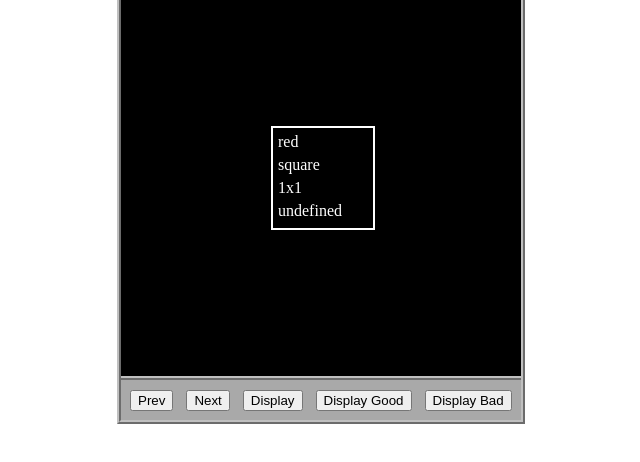
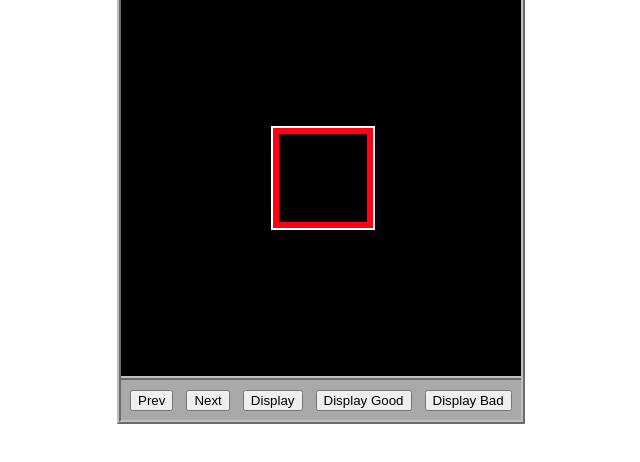
Before and after one commit to lel2324/lel2324.github.io, a plain HTML site: page asd-projects/data-shapes/index.html in a window 1280 px wide. Both pictures are taken after a click on the button "Display". Shown: the part 80-542 px from the top of the page, without its empty margins (319-959 px from the left). Drawn offline with nearby package versions, Linux system fonts and the light colour scheme.

Commit message:
added shapes to display

```diff
--- a/asd-projects/data-shapes/index.js
+++ b/asd-projects/data-shapes/index.js
@@ -38,16 +38,37 @@ $(document).ready(function () {
   /////////////////////////////////////////////////
 
   // TODO 1: create a new shape object and add it to the array
-
-
+  var shape = {
+    'color': 'blue',
+    'shape': 'circle',
+    'repeat': 3
+  }
+dataShapes.push(shape)
   // TODO 2: add a new property to all data shapes
-
+  for(var i = 0; i < dataShapes.length; i++){
+    var currentShape = dataShapes[i]
+    if(currentShape.color === 'red'){
+      currentShape.goodBehavior = 'bounce'
+    }
+    else if(currentShape.color === 'blue'){
+      currentShape.goodBehavior = 'blink'
+    }
+    else{
+      currentShape.goodBehavior = 'spin'
+    }
+  }
 
   // TODO 3-a: add a function that handles the static display type
-
+  function handleStatic(data){
+    setBackgroundWithObject(data)
+    animationDetails.displayType = 1
+  }
 
   // TODO 4-a: add a function that handles the good display type
-
+  function handleGood(color, shape, repeat){
+    setBackgroundWithObject(color, shape, repeat)
+    animationDeails.displayType = 2
+  }
 
   // TODO 5-a: add a function that handles the bad display type
 
@@ -58,7 +79,7 @@ $(document).ready(function () {
 
   function staticDisplay() {
     // TODO 3-b: call your handleStatic function
-
+    handleStatic(dataShapes[currentIndex])
   }
 
   function goodDisplay() {
```
Also changed, not shown: index.html (+1 -0 lines).
